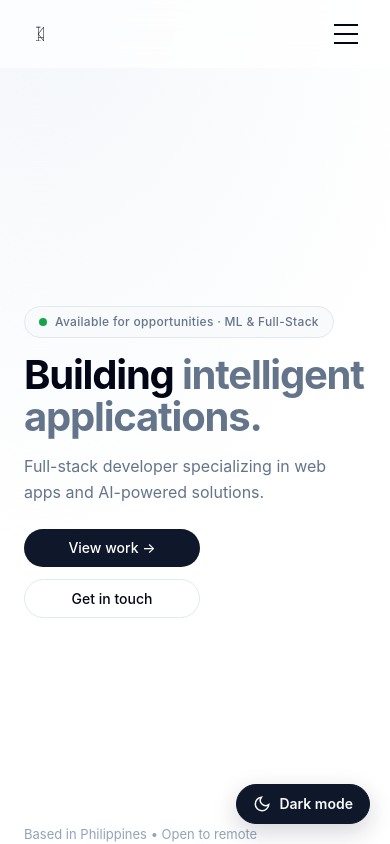
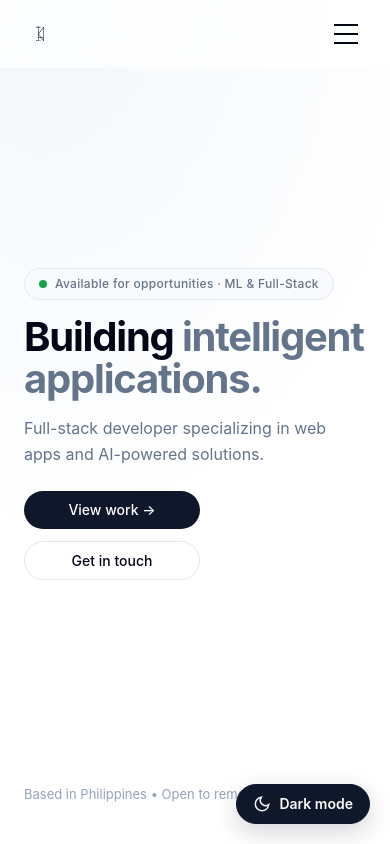
Before and after one commit to pulaOROBLRAM/latest_portfolio, a React (Vite) app: page / in a window 390 px wide. Shown: the top 844 px of the page. Built offline with nearby package versions, Linux system fonts and the light colour scheme.

Commit message:
fixed unequal white space in mobile device devices

```diff
--- a/src/index.css
+++ b/src/index.css
@@ -73,6 +73,7 @@
   --hero-headline-accent: #64748b;
   --hero-status-green: #16a34a;
   --logo-size: 2rem;
+  --header-height: 4rem;
 }
 
 [data-theme='dark'] {
@@ -111,6 +112,7 @@
   [data-theme='light'],
   [data-theme='dark'] {
     --logo-size: 4rem;
+    --header-height: 4.5rem;
   }
 }
 
@@ -204,7 +206,6 @@ body {
 }
 
 .app-landing {
-  padding-top: 6rem;
   background: transparent;
 }
 
@@ -513,28 +514,35 @@ body {
 .hero {
   position: relative;
   display: flex;
-  align-items: center;
-  min-height: calc(100vh - 4rem);
-  padding-block: 2rem 5rem;
+  flex-direction: column;
+  min-height: 100svh;
+  padding-top: var(--header-height);
+  padding-bottom: 2.5rem;
   background: transparent;
 }
 
 @media (min-width: 640px) {
   .hero {
-    min-height: calc(100vh - 5rem);
-    padding-block: 3rem 5.5rem;
+    padding-bottom: 3rem;
   }
 }
 
 .hero__inner {
   position: relative;
+  display: flex;
+  flex: 1;
+  flex-direction: column;
+  justify-content: center;
   width: 100%;
+  padding-block: 1.5rem;
 }
 
 .hero__eyebrow {
   display: inline-flex;
+  align-self: flex-start;
   align-items: center;
   gap: 0.5rem;
+  max-width: 100%;
   margin-bottom: 1rem;
   padding: 0.375rem 0.875rem;
   border: 1px solid var(--border-color);
@@ -710,9 +718,7 @@ body {
 }
 
 .hero__meta {
-  position: absolute;
-  bottom: 2rem;
-  left: 0;
+  position: relative;
   z-index: 1;
   margin: 0;
   color: var(--text-subtle);
```
